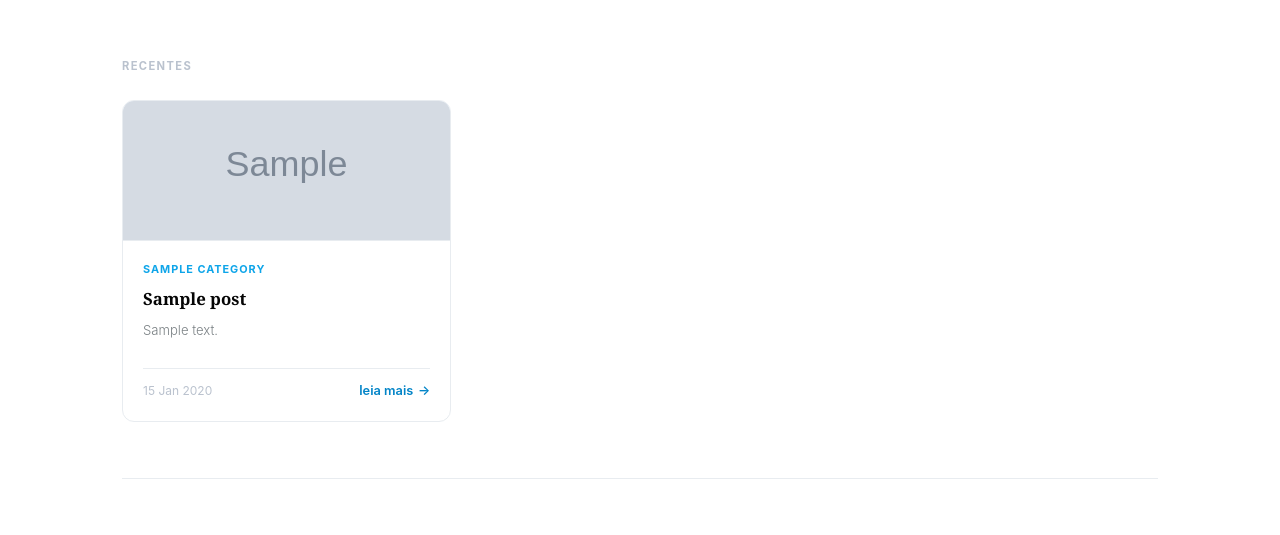
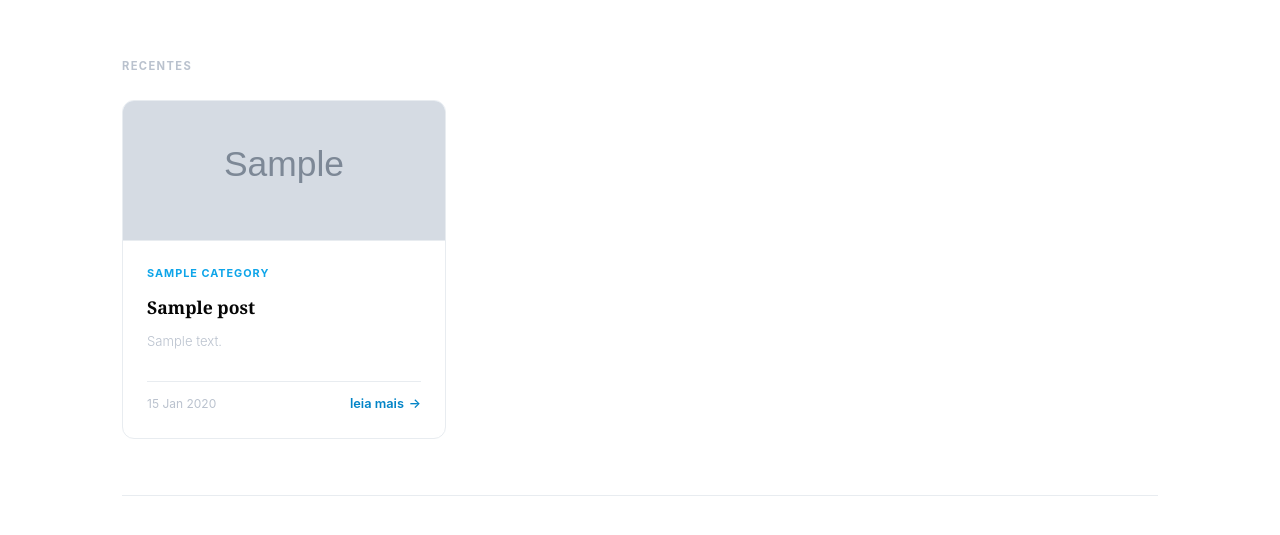
Before and after one commit to Rondi650/projeto_blog, a Django app: template djangoapp/blog/templates/blog/pages/index.html in a window 1280 px wide. Shown: the top 535 px of the page. Run offline with Django 5.2, Linux system fonts and the light colour scheme; the template is opened without the code that fills it: most values are stand-ins (such as "Sample title", 1, 10 or a date in 2020); grey boxes marked "Sample" are stand-in pictures.

Commit message:
ajustes core-s

```diff
--- a/djangoapp/blog/static/blog/css/style.css
+++ b/djangoapp/blog/static/blog/css/style.css
@@ -337,7 +337,7 @@ img {
 .posts-grid {
   display: grid;
   grid-template-columns: repeat(3, 1fr);
-  gap: 1.5rem;
+  gap: 2rem;
 }
 
 .post-card {
@@ -345,14 +345,15 @@ img {
   border-radius: 12px;
   overflow: hidden;
   background: var(--clr-whitest);
-  transition: border-color .2s, box-shadow .2s;
+  transition: border-color .25s ease, box-shadow .25s ease, transform .25s ease;
   display: flex;
   flex-direction: column;
 }
 
 .post-card:hover {
   border-color: var(--clr-primary-lt);
-  box-shadow: 0 4px 20px rgba(14,165,233,.08);
+  box-shadow: 0 8px 30px rgba(14,165,233,.12);
+  transform: translateY(-3px);
 }
 
 .post-img {
@@ -373,10 +374,10 @@ img {
 }
 
 .post-body {
-  padding: 1.25rem;
+  padding: 1.5rem;
   display: flex;
   flex-direction: column;
-  gap: .6rem;
+  gap: .75rem;
   flex: 1;
 }
 
@@ -390,8 +391,8 @@ img {
 
 .post-title {
   font-family: Georgia, 'Times New Roman', Times, serif;
-  font-size: 1.05rem;
-  line-height: 1.35;
+  font-size: 1.1rem;
+  line-height: 1.4;
   color: var(--clr-black);
   font-weight: 600;
   margin-bottom: 0;
@@ -409,7 +410,7 @@ img {
 
 .post-desc {
   font-size: .82rem;
-  color: var(--clr-gray-base);
+  color: var(--clr-gray-lt);
   font-weight: 300;
   line-height: 1.65;
   flex: 1;
@@ -565,13 +566,14 @@ img {
 
 /* ── SINGLE POST ── */
 .single-post {
-  padding: 3rem 0;
+  padding: 3.5rem 0;
 }
 
 .single-post-cover {
-  margin-bottom: 2rem;
+  margin-bottom: 2.5rem;
   border-radius: 12px;
   overflow: hidden;
+  box-shadow: 0 4px 20px rgba(0,0,0,0.08);
 }
 
 .single-post-cover img {
@@ -588,7 +590,7 @@ img {
 
 .single-post-excerpt {
   font-size: 1.1rem;
-  color: var(--clr-gray-base);
+  color: var(--clr-gray-lt);
   font-style: italic;
   margin-bottom: 2rem;
   line-height: 1.8;
@@ -632,9 +634,10 @@ img {
 }
 
 .single-post-content p {
-  font-size: 1rem;
-  line-height: 1.9;
+  font-size: 1.05rem;
+  line-height: 1.95;
   color: var(--clr-gray-dkst);
+  margin-bottom: 1.5rem;
 }
 
 .single-post-content h2,
```
